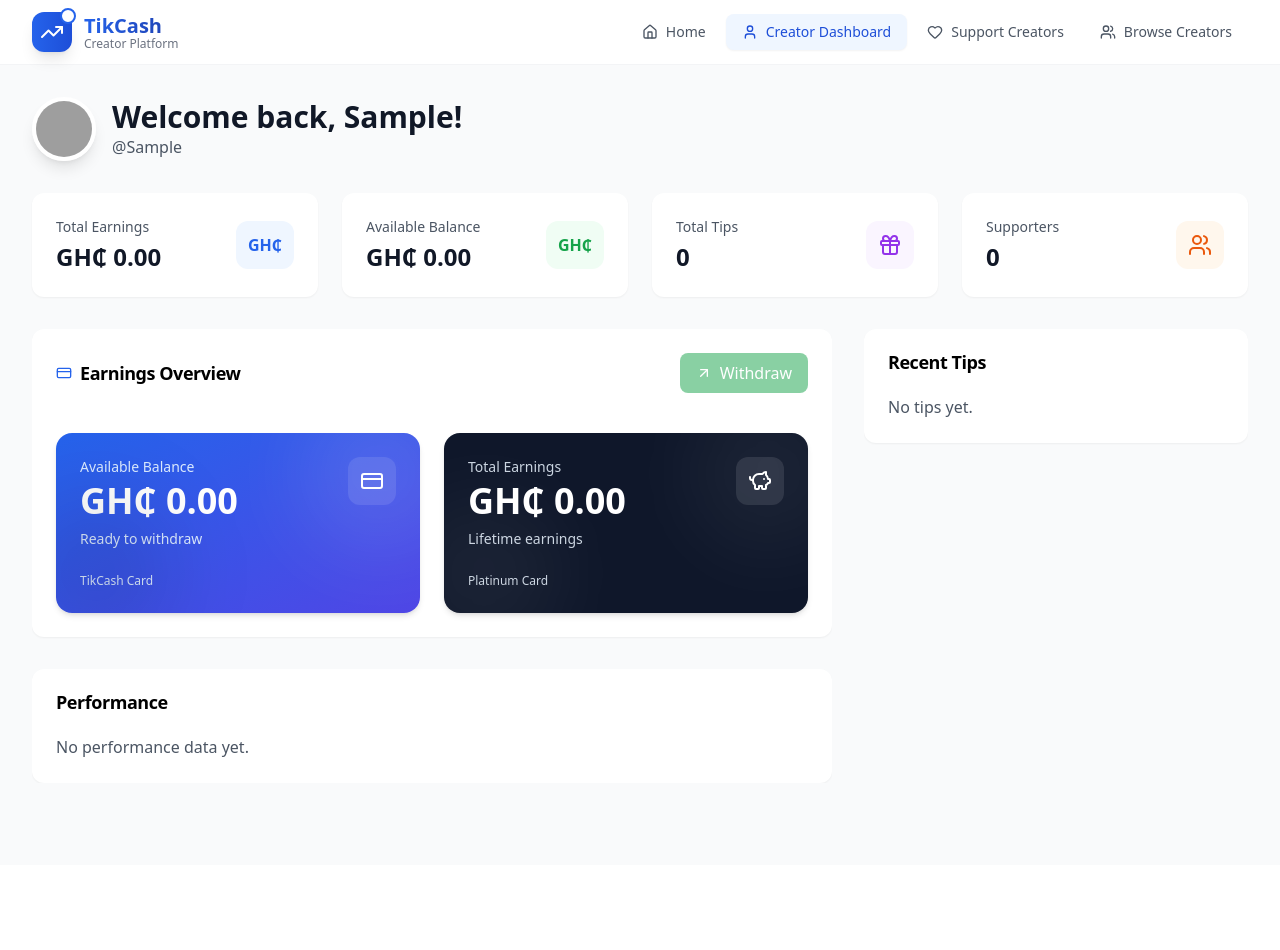
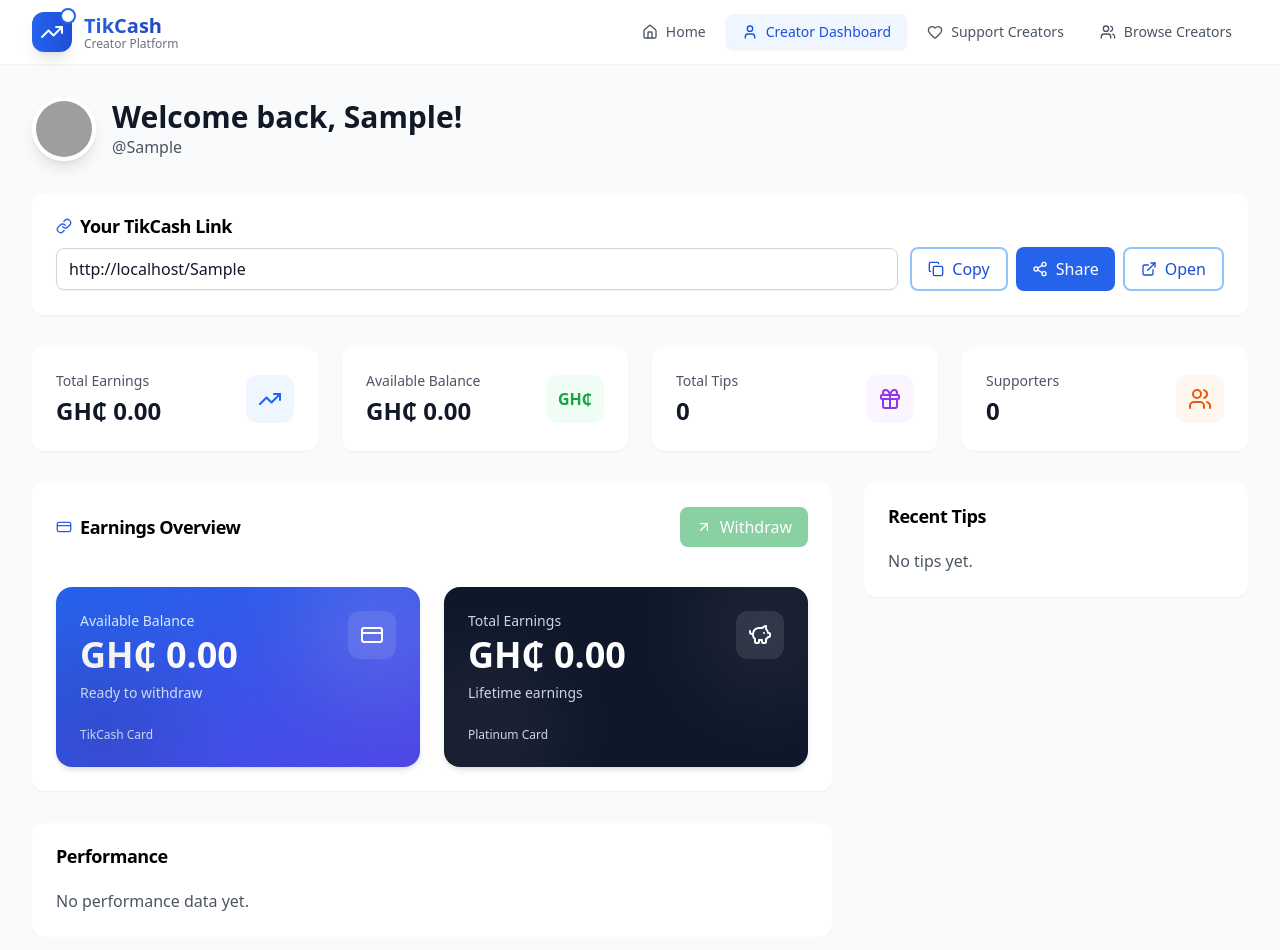
Before and after one commit to tikcash233/tikcash, a React (Vite) app in the folder frontend/: page /creator in a window 1280 px wide. Both pictures are taken after typing "Sample", "Sample", "Sample" into the empty fields and a click on the button "Create Profile". Shown: the top 950 px of the page. Before the commit the page ends 865 px from the top, so only its background shows below. Built offline with nearby package versions, Linux system fonts and the light colour scheme; grey boxes are pictures that could not be loaded.

Commit message:
Add ShareLinkBar component to CreatorDashboard for sharing creator links

```diff
--- /dev/null
+++ b/frontend/components/creator/ShareLinkBar.jsx
@@ -0,0 +1,78 @@
+import React, { useMemo, useState } from "react";
+import { Card, CardContent, CardHeader, CardTitle } from "@/components/ui/card";
+import { Button } from "@/components/ui/button";
+import { Input } from "@/components/ui/input";
+import { Link as LinkIcon, Copy, Share2, ExternalLink } from "lucide-react";
+
+export default function ShareLinkBar({ creator }) {
+  const [copied, setCopied] = useState(false);
+
+  const shareUrl = useMemo(() => {
+    const handle = (creator?.tiktok_username || creator?.display_name || "").replace(/^@/, "");
+    const origin = typeof window !== "undefined" ? window.location.origin : "https://tikcash.com";
+    const base = origin.includes("localhost") ? origin : "https://tikcash.com";
+    return `${base}/${encodeURIComponent(handle || "creator")}`;
+  }, [creator]);
+
+  const copyToClipboard = async () => {
+    try {
+      if (navigator.clipboard?.writeText) {
+        await navigator.clipboard.writeText(shareUrl);
+      } else {
+        const ta = document.createElement("textarea");
+        ta.value = shareUrl;
+        document.body.appendChild(ta);
+        ta.select();
+        document.execCommand("copy");
+        document.body.removeChild(ta);
+      }
+      setCopied(true);
+      setTimeout(() => setCopied(false), 1500);
+    } catch {}
+  };
+
+  const nativeShare = async () => {
+    try {
+      if (navigator.share) {
+        await navigator.share({
+          title: "Support me on TikCash",
+          text: "Tip me securely on TikCash:",
+          url: shareUrl,
+        });
+      } else {
+        copyToClipboard();
+      }
+    } catch {}
+  };
+
+  return (
+    <Card className="border-none shadow-lg w-full overflow-hidden">
+      <CardHeader className="pb-3">
+        <div className="flex items-center gap-2">
+          <LinkIcon className="w-4 h-4 text-blue-600" />
+          <CardTitle>Your TikCash Link</CardTitle>
+        </div>
+      </CardHeader>
+      <CardContent className="pt-0">
+        <div className="flex flex-col md:flex-row md:items-center gap-3">
+          <div className="flex-1 min-w-0">
+            <Input value={shareUrl} readOnly className="w-full" />
+          </div>
+          <div className="flex gap-2">
+            <Button type="button" variant="outline" onClick={copyToClipboard} className="whitespace-nowrap">
+              <Copy className="w-4 h-4 mr-2" /> {copied ? "Copied" : "Copy"}
+            </Button>
+            <Button type="button" onClick={nativeShare} className="bg-blue-600 hover:bg-blue-700 text-white whitespace-nowrap">
+              <Share2 className="w-4 h-4 mr-2" /> Share
+            </Button>
+            <a href={shareUrl} target="_blank" rel="noreferrer">
+              <Button type="button" variant="outline" className="whitespace-nowrap">
+                <ExternalLink className="w-4 h-4 mr-2" /> Open
+              </Button>
+            </a>
+          </div>
+        </div>
+      </CardContent>
+    </Card>
+  );
+}
--- a/frontend/pages/CreatorDashboard.jsx
+++ b/frontend/pages/CreatorDashboard.jsx
@@ -15,6 +15,7 @@
 } from "lucide-react";
 
 import EarningsOverview from "../components/creator/EarningsOverview";
+import ShareLinkBar from "../components/creator/ShareLinkBar";
 import RecentTransactions from "../components/creator/RecentTransactions";
 import WithdrawalModal from "../components/creator/WithdrawalModal";
 import CreatorProfile from "../components/creator/CreatorProfile";
@@ -116,7 +117,7 @@
     {
       title: "Total Earnings",
       value: `GH₵ ${(creator.total_earnings || 0).toFixed(2)}`,
-      icon: CediIcon,
+  icon: TrendingUp,
       color: "text-blue-600",
       bgColor: "bg-blue-50"
     },
@@ -164,6 +165,11 @@
               )}
             </div>
           </div>
+        </div>
+
+        {/* Share Link */}
+        <div className="mb-8">
+          <ShareLinkBar creator={creator} />
         </div>
 
         {/* Stats Grid */}
```
